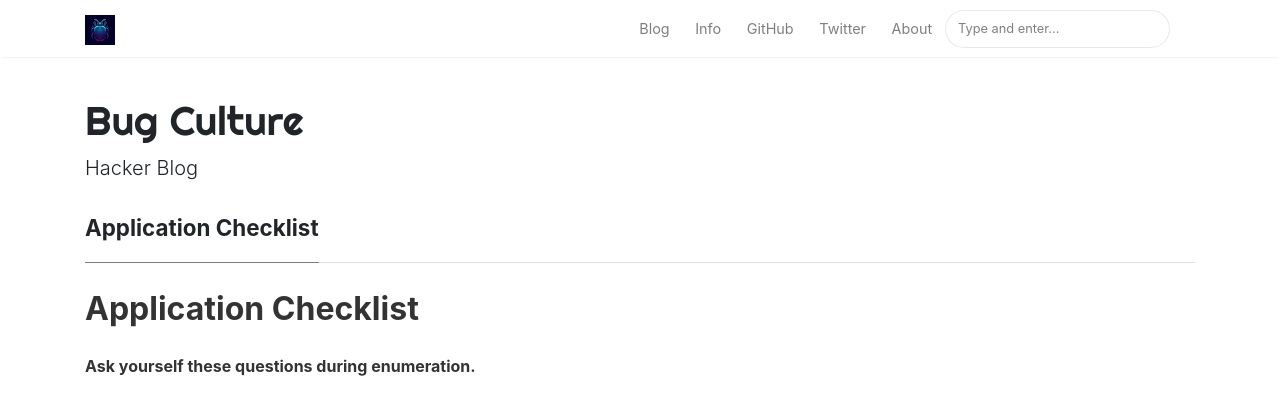
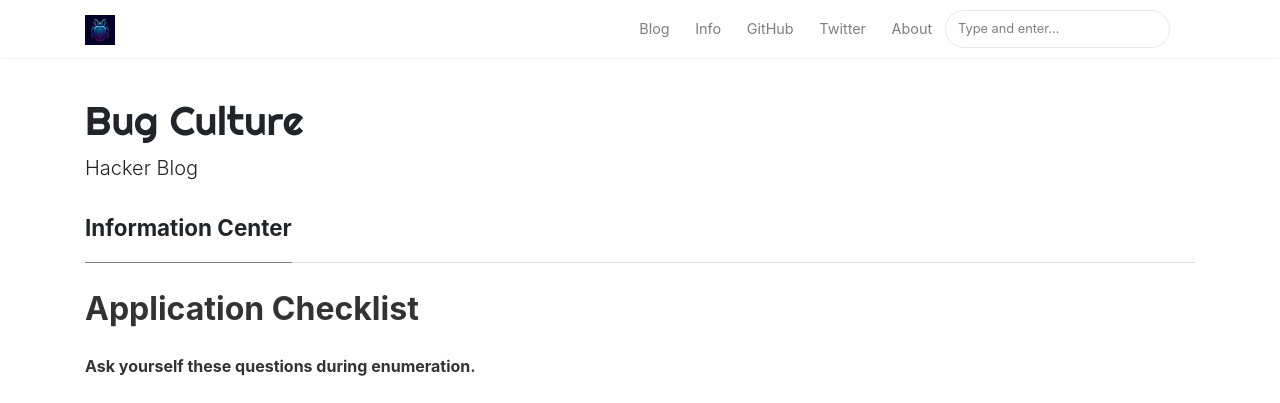
Before and after one commit to Turbul3nce/Turbul3nce.github.io, a Jekyll site: the page built from _pages/app-checklist.md, in a window 1280 px wide and 1205 px high. Shown: the top 403 px of the window. Built offline with Jekyll 4.4.1, drawn with Linux system fonts in a browser that asks for light colours; nearby versions of some CDN libraries; our own code applies the rules of GitHub Pages for plain Markdown files.

Commit message:
Update app-checklist.md

```diff
--- a/_pages/app-checklist.md
+++ b/_pages/app-checklist.md
@@ -1,4 +1,9 @@
-
+---
+layout: page
+title: Information Center
+permalink: /notes/app-checklist
+comments: false
+---
 
 
 ## Application Checklist
```
